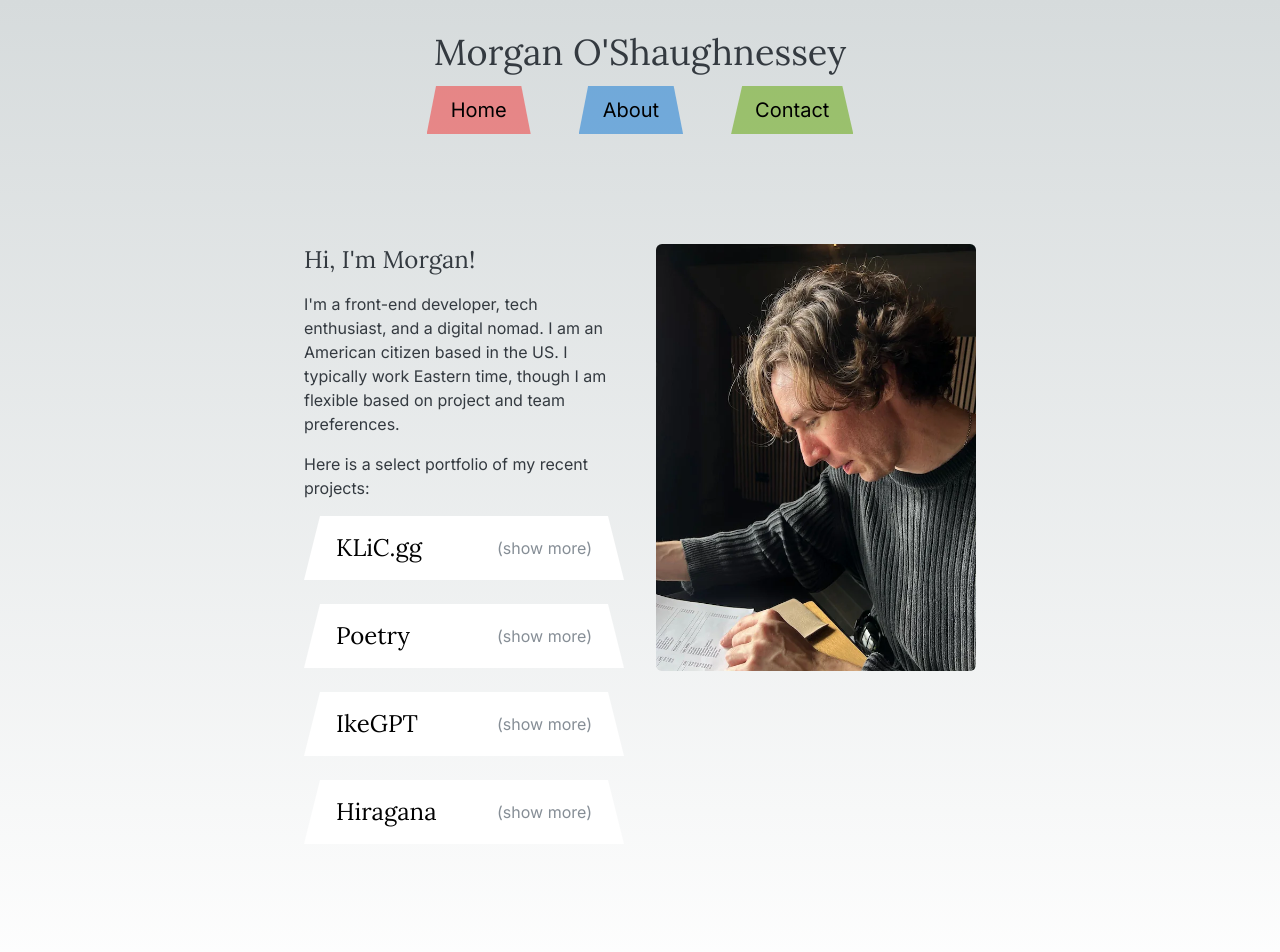
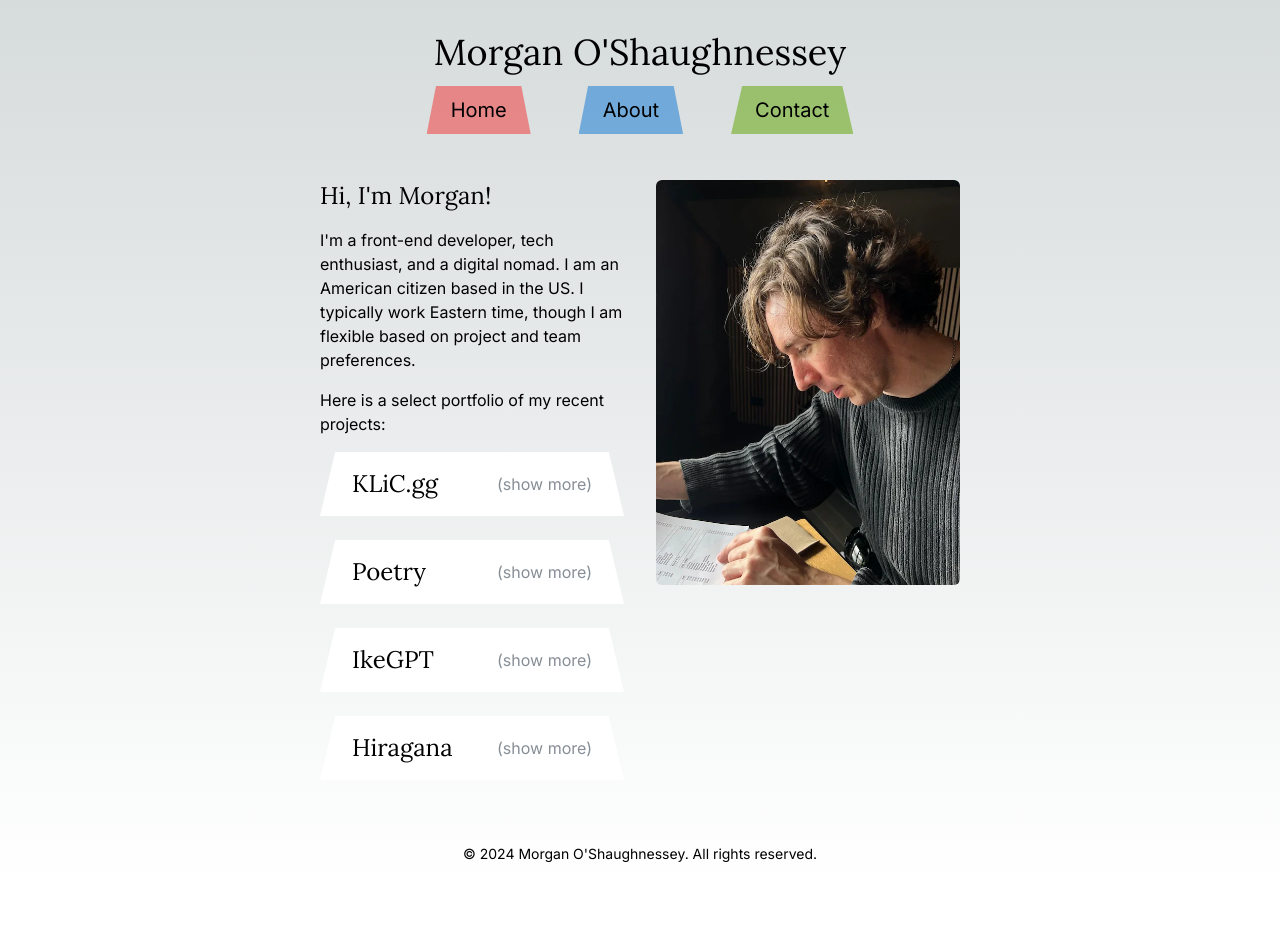
Before and after one commit to theMorganObject/tmo-portfolio, a Next.js app: page / in a window 1280 px wide. Shown: the top 952 px of the page. After the commit the page ends 880 px from the top, so only its background shows below. Built offline with nearby package versions, Linux system fonts and the light colour scheme.

Commit message:
full height backgrounds

```diff
--- a/src/app/about/page.tsx
+++ b/src/app/about/page.tsx
@@ -2,8 +2,8 @@ import About from '@/components/about/About';
 
 export default function Page() {
   return (
-    <section className='min-h-screen font-sans'>
-      <div className='max-w-[800px] w-full mx-auto text-left'>
+    <section className='flex items-center justify-center w-full h-full'>
+      <div className='max-w-[800px] w-full mx-auto text-left px-4'>
         <About />
       </div>
     </section>
--- a/src/app/contact/page.tsx
+++ b/src/app/contact/page.tsx
@@ -2,7 +2,7 @@ import ContactForm from '@/components/contact/ContactForm';
 
 export default function Contact() {
   return (
-    <section className='min-h-screen font-sans'>
+    <section className='flex items-center justify-center w-full h-full py-6'>
       <ContactForm />
     </section>
   );
--- a/src/app/layout.tsx
+++ b/src/app/layout.tsx
@@ -2,6 +2,7 @@ import './globals.css';
 import type { Metadata } from 'next';
 import { Inter, Lora } from 'next/font/google';
 import Header from '@/components/UI/Header';
+import { useEffect } from 'react';
 
 const inter = Inter({
   subsets: ['latin'],
@@ -23,7 +24,6 @@ export const metadata: Metadata = {
     "dev, developer, front-end developer, web development, agile, scrum master, Next.js, React, Morgan O'Shaughnessey",
 };
 
-// Helper function to get the current year
 const getCurrentYear = () => new Date().getFullYear();
 
 export default function RootLayout({
@@ -33,10 +33,10 @@ export default function RootLayout({
 }) {
   return (
     <html lang='en' className={`${inter.variable} ${lora.variable}`}>
-      <body className='font-sans bg-white text-gray-8 antialiased'>
+      <body className='font-sans bg-white text-gray-800 antialiased flex flex-col min-h-screen'>
         <Header />
-        <main className='px-4'>{children}</main>
-        <footer className='text-center py-4 text-sm text-gray-6'>
+        <main className='flex-grow px-4'>{children}</main>
+        <footer className='text-center py-4 text-sm text-gray-600'>
           &copy; {getCurrentYear()} Morgan O'Shaughnessey. All rights reserved.
         </footer>
       </body>
--- a/src/app/page.tsx
+++ b/src/app/page.tsx
@@ -4,8 +4,8 @@ import WorkSample from '../components/WorkSample';
 
 export default function Home() {
   return (
-    <section className='min-h-screen font-sans flex items-center justify-center px-4'>
-      <div className='flex flex-col-reverse md:flex-row items-center md:items-start gap-8 max-w-2xl'>
+    <section className='flex items-center justify-center w-full h-full'>
+      <div className='flex flex-col-reverse md:flex-row items-center md:items-start gap-8 max-w-2xl w-full px-4 py-6'>
         {/* Text Section */}
         <div className='md:w-1/2'>
           <h2 className='font-serif text-2xl mb-4'>Hi, I'm Morgan!</h2>
```
